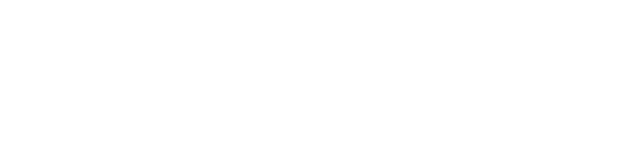
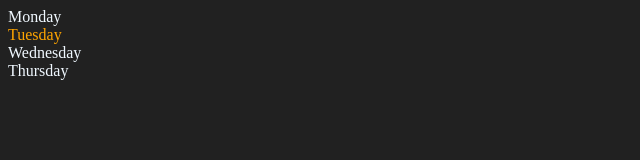
Before and after one commit to juh101/js-hindi-yt, a plain HTML site: page 06_dom/two.htm in a window 1280 px wide. Shown: the whole page, without its empty margins (0-640 px from the left). Drawn offline with Linux system fonts and the light colour scheme.

Commit message:
completed

```diff
--- a/06_dom/two.htm
+++ b/06_dom/two.htm
@@ -5,7 +5,35 @@
     <meta name="viewport" content="width=device-width, initial-scale=1.0">
     <title>Document</title>
 </head>
-<body>
+<body style="background-color: #212121; color: aliceblue;">
+    <div class="parent" id="first">
+        <div class="day">Monday</div>
+        <div class="day">Tuesday</div>
+        <div class="day">Wednesday</div>
+        <div class="day">Thursday</div>
+    </div>
+</body>
+<script>
+    const parent = document.querySelector('.parent')
+    console.log(parent);
+    console.log(parent.children); //returns an HTML Collection
+    console.log(parent.children[1].innerHTML);
 
-</body>
+    for (let i = 0; i < parent.children.length; i++) {
+        console.log(parent.children[i].innerHTML);
+    }
+    parent.children[1].style.color = 'orange';
+    // console.log(parent.firstElementChild); //It selects the first child that is an element node
+    // console.log(parent.lastElementChild); //It selects the last child that is an element node
+
+    const dayOne = document.querySelector('.day')
+    // console.log(dayOne);
+    // console.log(dayOne.parentElement);
+    // console.log(dayOne.nextElementSibling);
+
+    console.log("NODES: " , parent.children.length);
+    console.log("NODES: " , parent.childNodes); //nodelist
+
+
+</script>
 </html>
```
